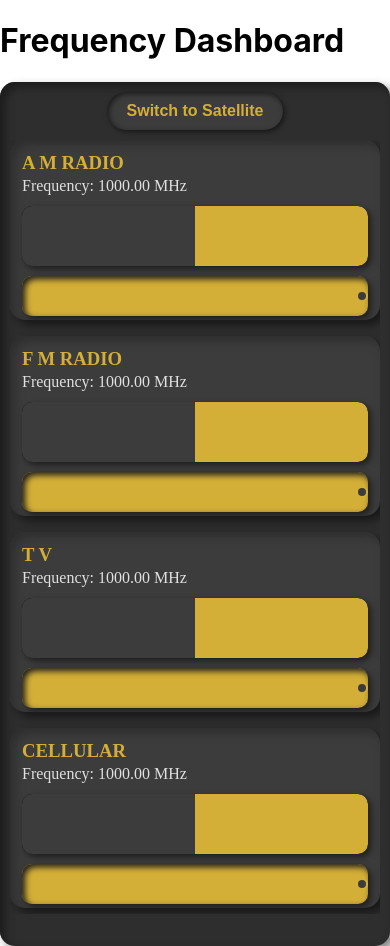
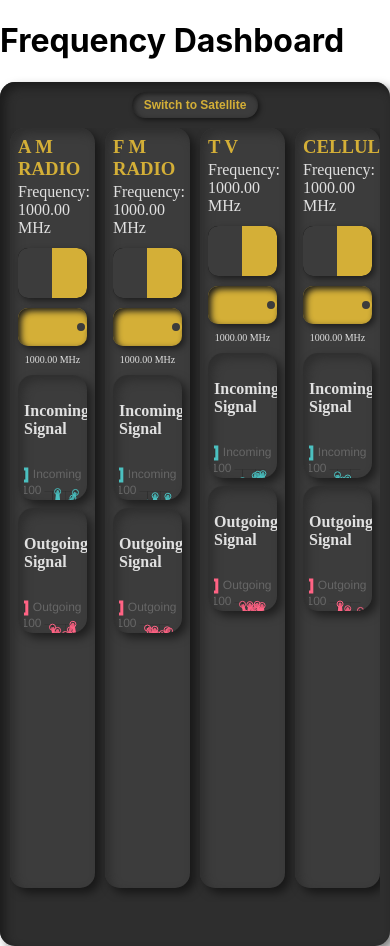
Before and after one commit to asearer/frequency-dashboard, a React (Create React App) app: page / in a window 390 px wide. Built offline with nearby package versions, Linux system fonts and the light colour scheme.

Commit message:
On branch main  Your branch is up to date with 'origin/main'.  Changes to be committed: 	modified:   src/Dashboard.css

```diff
--- a/src/Dashboard.css
+++ b/src/Dashboard.css
@@ -165,60 +165,3 @@
     width: 100% !important; /* Force full width */
     height: 100% !important; /* Force full height */
 }
-
-/* Responsive design adjustments */
-@media (max-width: 1200px) {
-    .content {
-        grid-template-columns: repeat(3, 1fr); /* Adjust to three columns on medium screens */
-    }
-}
-
-@media (max-width: 900px) {
-    .content {
-        grid-template-columns: repeat(2, 1fr); /* Adjust to two columns on smaller screens */
-    }
-
-    .toggle-button {
-        font-size: 14px; /* Adjust font size */
-        padding: 8px 16px; /* Adjust padding */
-    }
-
-    .digital-display {
-        font-size: 12px; /* Adjust font size */
-    }
-
-    .frequency-item {
-        padding: 10px; /* Adjust padding */
-    }
-}
-
-@media (max-width: 600px) {
-    .content {
-        grid-template-columns: 1fr; /* Single column layout on very small screens */
-    }
-
-    .toggle-button {
-        font-size: 16px; /* Increase font size */
-        padding: 10px 20px; /* Adjust padding */
-    }
-
-    .digital-display {
-        font-size: 14px; /* Increase font size */
-    }
-
-    .frequency-item {
-        padding: 12px; /* Increase padding */
-    }
-
-    .analog-display {
-        height: 60px; /* Adjust height for small screens */
-    }
-
-    .dial-slider {
-        height: 40px; /* Adjust height for small screens */
-    }
-
-    .signal-chart {
-        height: 120px; /* Increase height for better visibility */
-    }
-}
```
